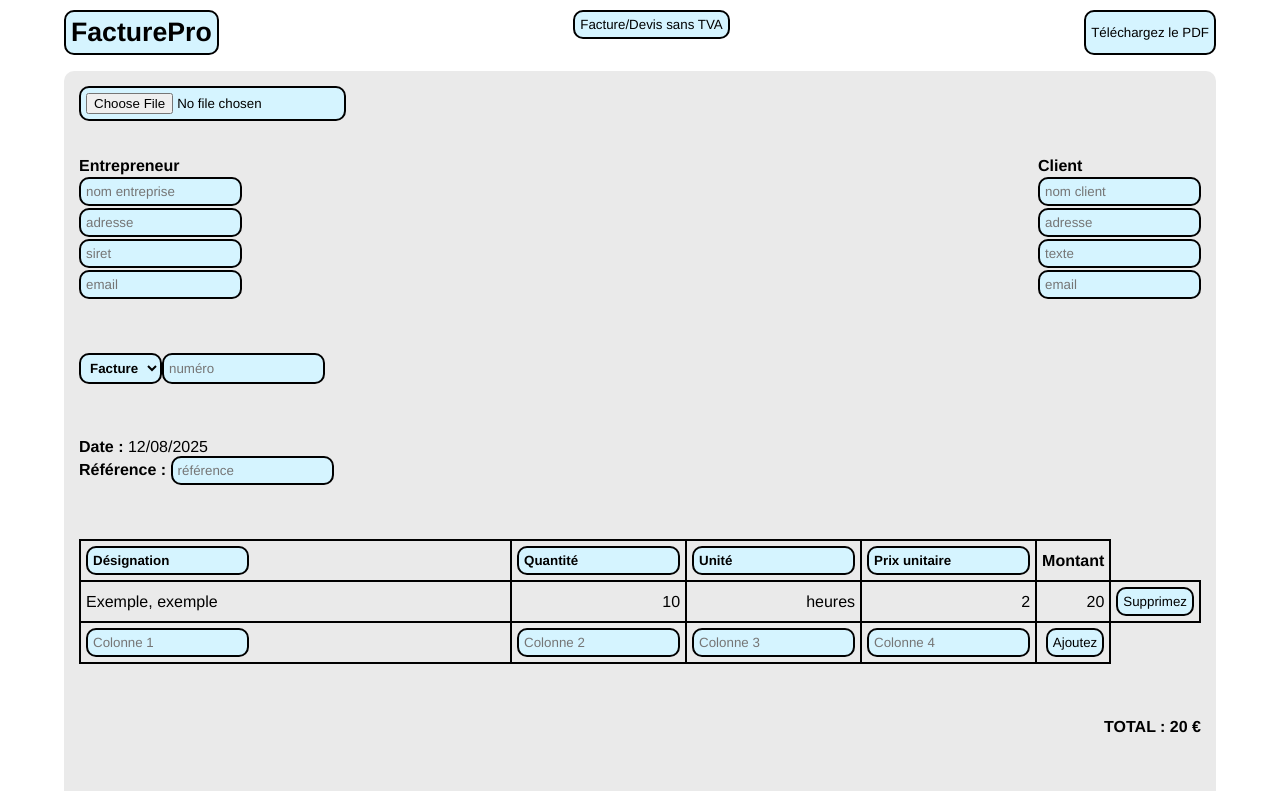
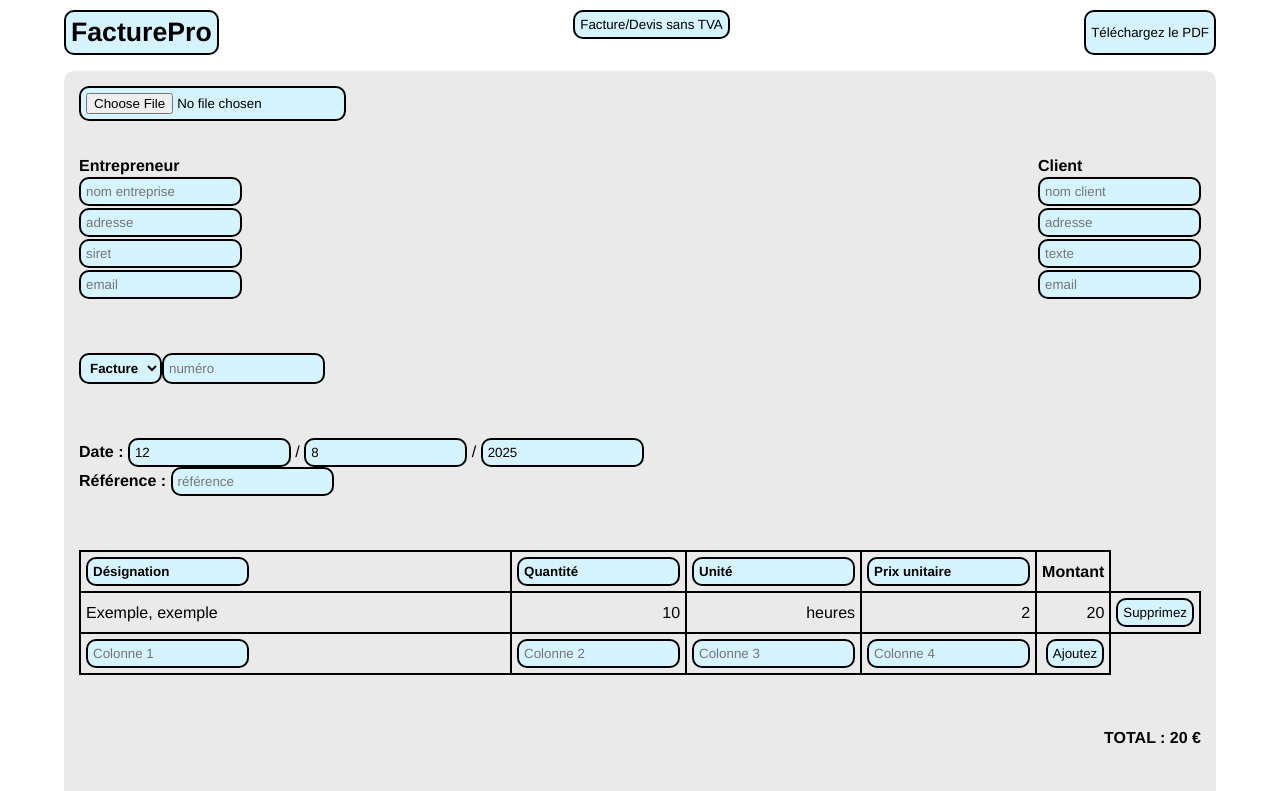
Before and after one commit to antoinemeyer5/facture_pro, a SvelteKit app: page /otrta in a window 1280 px wide. Shown: the top 791 px of the page. Built offline with nearby package versions, Linux system fonts and the light colour scheme.

Commit message:
feat: custom date via inputs

```diff
--- a/src/routes/otrta/+page.svelte
+++ b/src/routes/otrta/+page.svelte
@@ -193,10 +193,32 @@
     <!--#####################################################################-->
 
     <div>
-        <p>
-            <span class="bold">Date :</span>
-            {day}/{month > 9 ? month : "0" + month}/{year}
-        </p>
+        <div>
+            <div class="no_print">
+                <span class="bold">Date :</span>
+                <input
+                    type="number"
+                    placeholder="jour"
+                    bind:value={day}
+                />
+                <span>/</span>
+                <input
+                    type="number"
+                    placeholder="mois"
+                    bind:value={month}
+                />
+                <span>/</span>
+                <input
+                    type="number"
+                    placeholder="année"
+                    bind:value={year}
+                />
+            </div>
+            <span class="only_print">
+                <span class="bold">Date :</span>
+                {day > 9 ? day : "0" + day}/{month > 9 ? month : "0" + month}/{year}
+            </span>
+        </div>
         {#if D.type == "Devis"}
             <p>
                 <span class="bold">Validité :</span>
```
